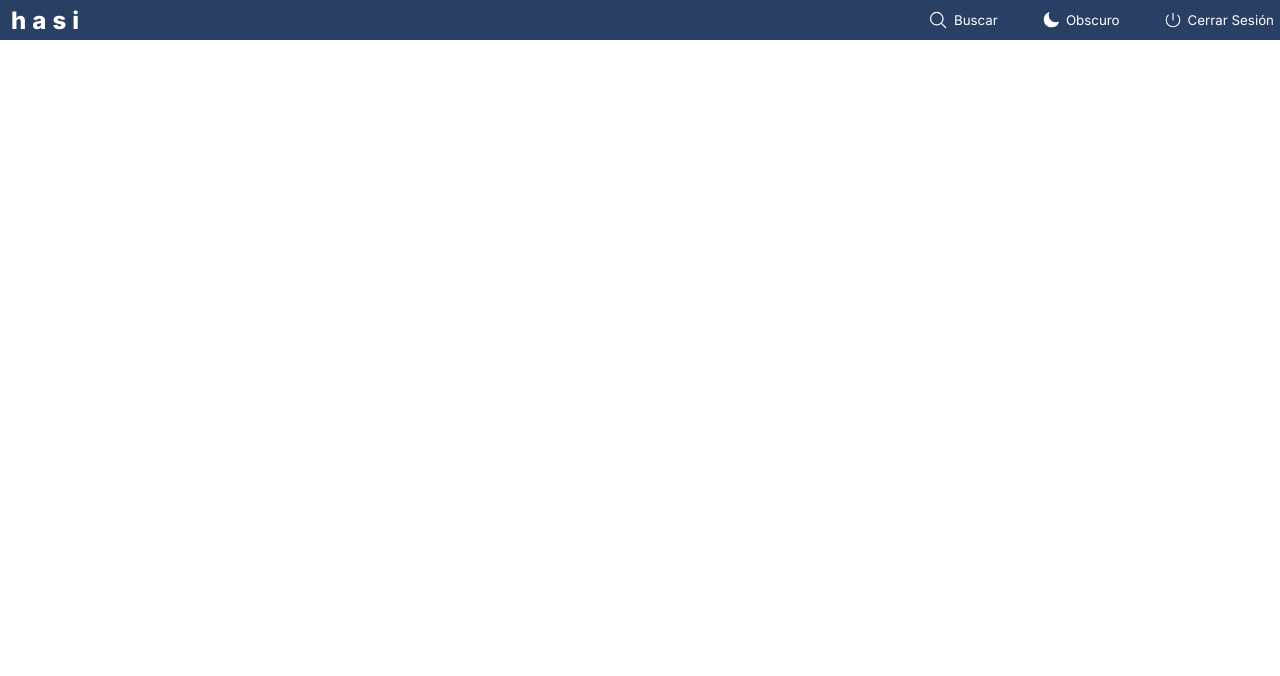
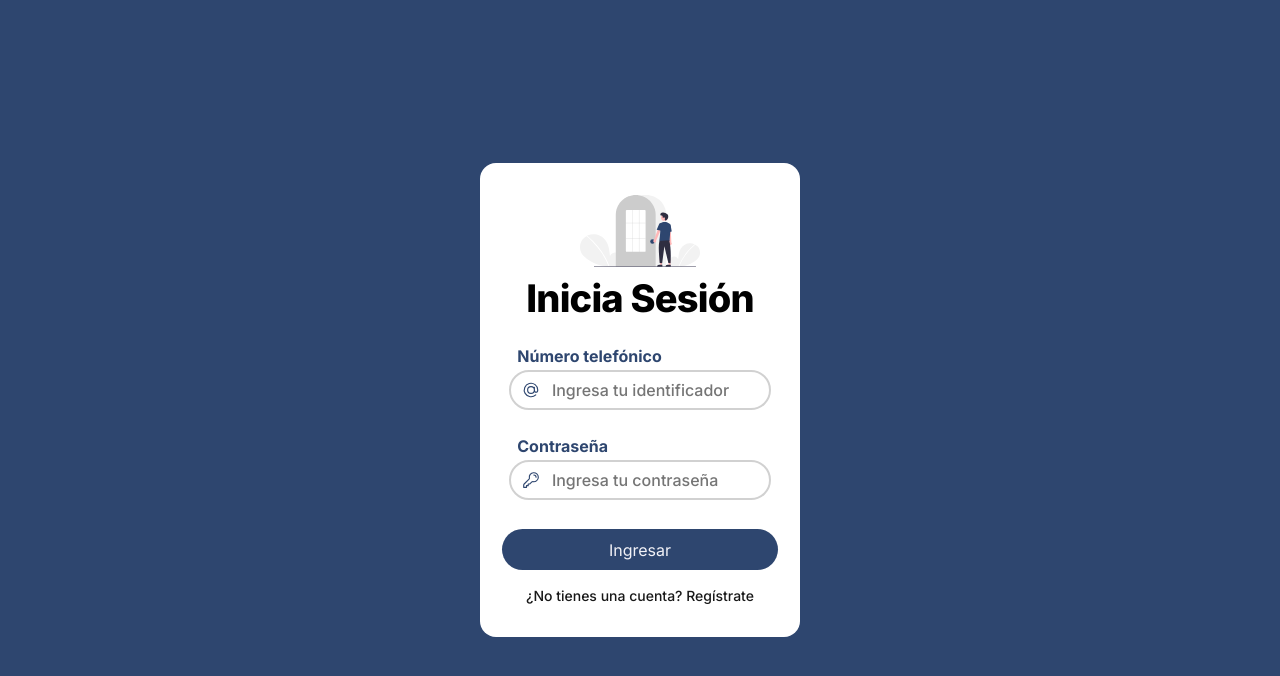
Before and after one commit to ValenciaArcega/hasi, a React (Vite) app: page / in a window 1280 px wide. Shown: the top 676 px of the page. Built offline with nearby package versions, Linux system fonts and the light colour scheme.

Commit message:
last VA changes

```diff
--- a/src/App.css
+++ b/src/App.css
@@ -501,6 +501,12 @@ input[type="checkbox"] {
   background-color: var(--mainColor-shade);
 }
 
+.navBar-mobile {
+  width: 100%;
+  display: grid;
+  grid-template-columns: ;
+}
+
 .navBar-desktop-titleLogo {
   letter-spacing: 6px;
   font-weight: 800;
@@ -508,7 +514,6 @@ input[type="checkbox"] {
   align-self: center;
   justify-self: center;
 }
-
 
 .wrapper-navBar-desktop__buttons {
   gap: 32px;
--- a/src/App.jsx
+++ b/src/App.jsx
@@ -1,6 +1,6 @@
 import { useState } from 'react';
 import Login from './components/Login';
-import Home from './components/Home';
+import Home from './components/containers/Home';
 
 import './App.css';
 
@@ -11,7 +11,7 @@ export function App() {
 
   return (
     <>
-      {!isLogged ? <Home /> : <Login updateLog={updateLog} />}
+      {isLogged ? <Home /> : <Login updateLog={updateLog} />}
     </>
   );
 }
--- a/src/components/Home.jsx
+++ b/src/components/containers/Home.jsx
@@ -1,4 +1,4 @@
-import NavBarDesktop from "./navegation/NavBar-desktop";
+import NavBarDesktop from "../navegation/NavBar-desktop";
 
 const Home = () => {
   return (
```
Also changed, not shown: src/components/navegation/NavBar-mobile..jsx (+10 -0 lines), src/data/feed.js (deleted), style.css (deleted).
